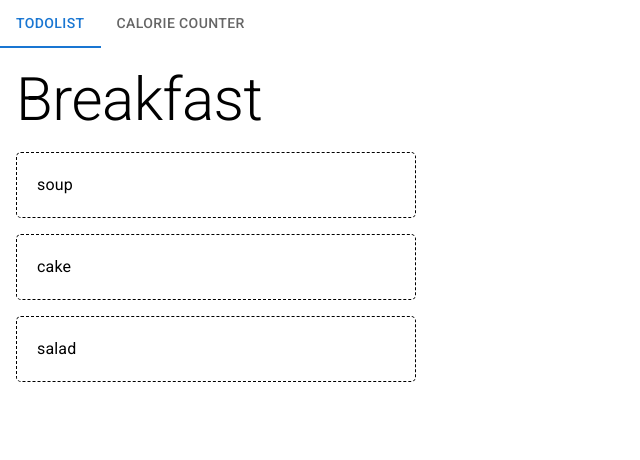
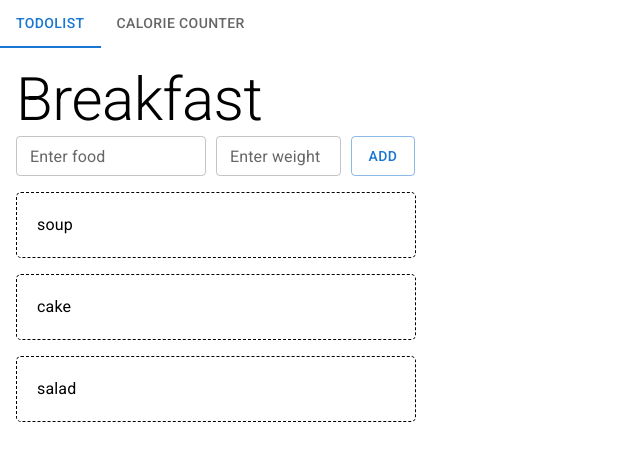
Before and after one commit to kittensgit/my-todo, a React (Create React App) app: page /calorie in a window 1280 px wide. Shown: the top 460 px of the page, without its empty margins (0-640 px from the left). Built offline with nearby package versions, Linux system fonts and the light colour scheme.

Commit message:
MealForm

```diff
--- a/src/components/Breakfast.jsx
+++ b/src/components/Breakfast.jsx
@@ -1,5 +1,6 @@
 import { Box, Typography } from '@mui/material';
 import React from 'react';
+import MealForm from './MealForm';
 
 const Breakfast = () => {
     const food = [
@@ -19,6 +20,7 @@ const Breakfast = () => {
     return (
         <Box mx={2} mt={2}>
             <Typography variant="h2">Breakfast</Typography>
+            <MealForm />
             <Box>
                 {food.map((f) => (
                     <Typography
--- /dev/null
+++ b/src/components/MealForm.jsx
@@ -0,0 +1,26 @@
+import { Box, Button, TextField } from '@mui/material';
+import React from 'react';
+
+const MealForm = () => {
+    return (
+        <Box sx={{ display: 'flex', gap: '10px' }}>
+            <TextField
+                sx={{ width: '190px' }}
+                id="outlined-basic"
+                label="Enter food"
+                variant="outlined"
+                size="small"
+            />
+            <TextField
+                sx={{ width: '125px' }}
+                id="outlined-basic"
+                label="Enter weight"
+                variant="outlined"
+                size="small"
+            />
+            <Button variant="outlined">add</Button>
+        </Box>
+    );
+};
+
+export default MealForm;
```
